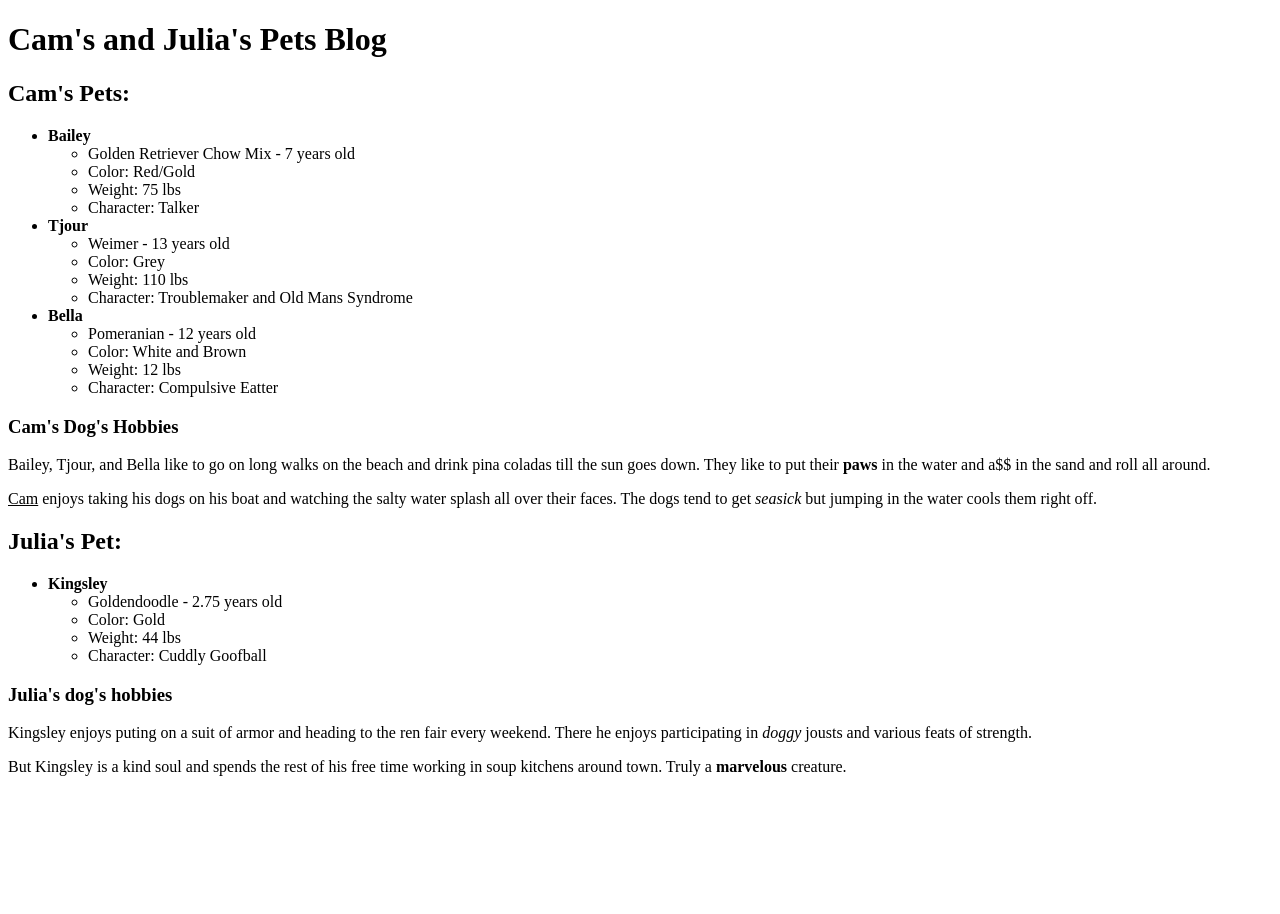
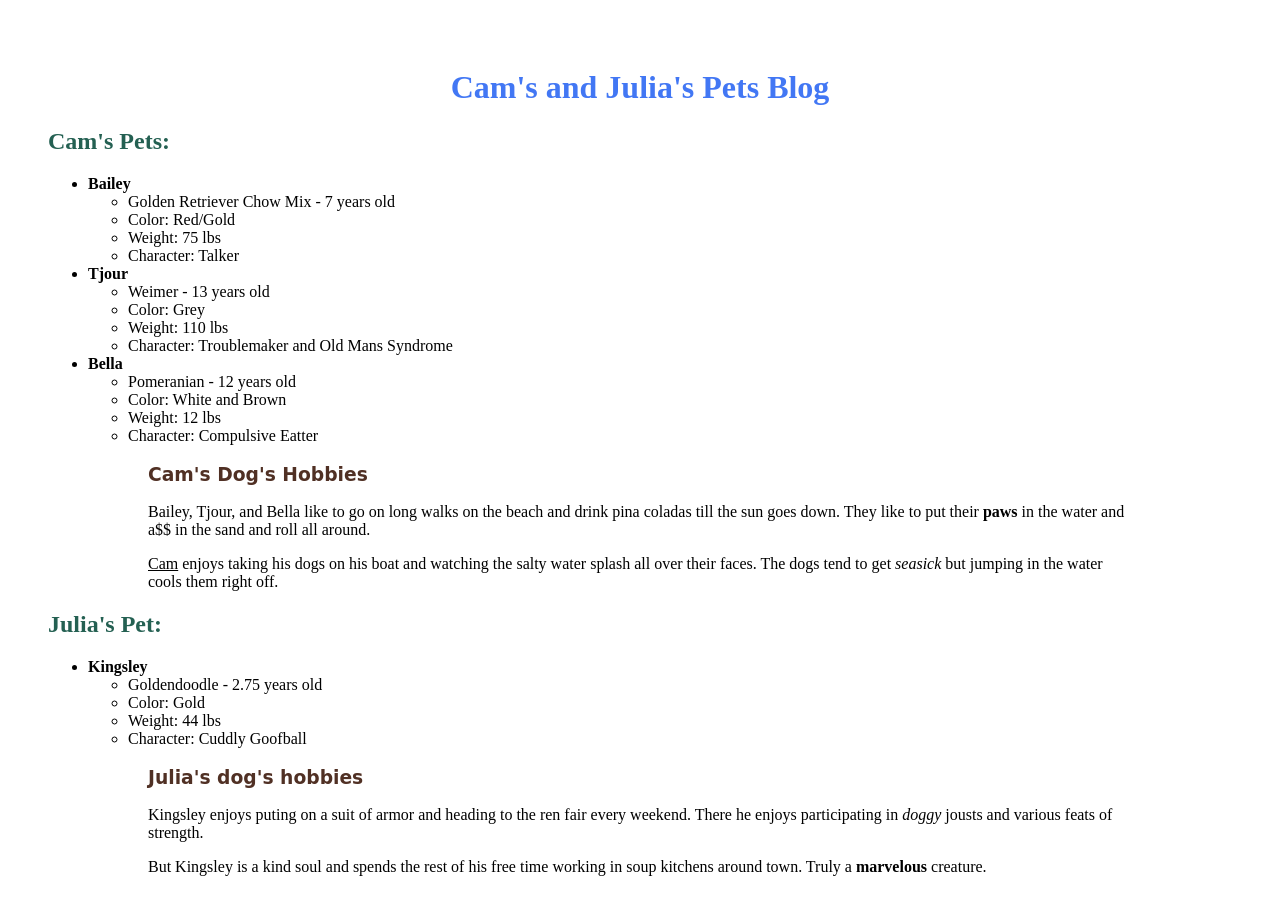
Before and after one commit to lstockburg/julias-pet-page, a plain HTML site: page pet-blog.html in a window 1280 px wide. Before the commit the page ends 800 px from the top, so only its background shows below. Drawn offline with Linux system fonts and the light colour scheme.

Commit message:
add css styling to pet blog

```diff
--- /dev/null
+++ b/css/styles.css
@@ -0,0 +1,27 @@
+h1 {
+  color: #4277f4;
+  text-align: center;
+}
+
+h2 {
+  color: #246052;
+}
+
+h3 {
+  color: #503024;
+  font-family: cursive;
+}
+
+body {
+  padding: 40px;
+}
+
+#hobbies1 {
+  padding-left: 100px;
+  padding-right: 100px;
+}
+
+#hobbies2 {
+  padding-left: 100px;
+  padding-right: 100px;
+}
--- a/pet-blog.html
+++ b/pet-blog.html
@@ -1,6 +1,7 @@
 <!DOCTYPE HTML>
 <html>
   <head>
+    <link href="css/styles.css" rel="stylesheet" type="text/css">
       <title>Cam and Julia's Pets Blog</title>
   </head>
   <body>
@@ -32,9 +33,11 @@
         </ul>
       </li>
     </ul>
+    <div id="hobbies1">
       <h3>Cam's Dog's Hobbies</h3>
         <p>Bailey, Tjour, and Bella like to go on long walks on the beach and drink pina coladas till the sun goes down. They like to put their <strong>paws</strong> in the water and a$$ in the sand and roll all around.</p>
         <p><u>Cam</u> enjoys taking his dogs on his boat and watching the salty water splash all over their faces. The dogs tend to get <em>seasick</em> but jumping in the water cools them right off.</p>
+    </div>
     <h2>Julia's Pet:</h2>
     <ul>
       <li><strong>Kingsley</strong>
@@ -46,8 +49,10 @@
         </ul>
       </li>
     </ul>
+    <div id="hobbies2">
       <h3>Julia's dog's hobbies</h3>
       <p>Kingsley enjoys puting on a suit of armor and heading to the ren fair every weekend.  There he enjoys participating in <em>doggy</em> jousts and various feats of strength.</p>
       <p>But Kingsley is a kind soul and spends the rest of his free time working in soup kitchens around town.  Truly a <strong>marvelous</strong> creature.</p>
+    </div>
   </body>
 </html>
```
Lines whose indentation alone changed are shown as unchanged.
